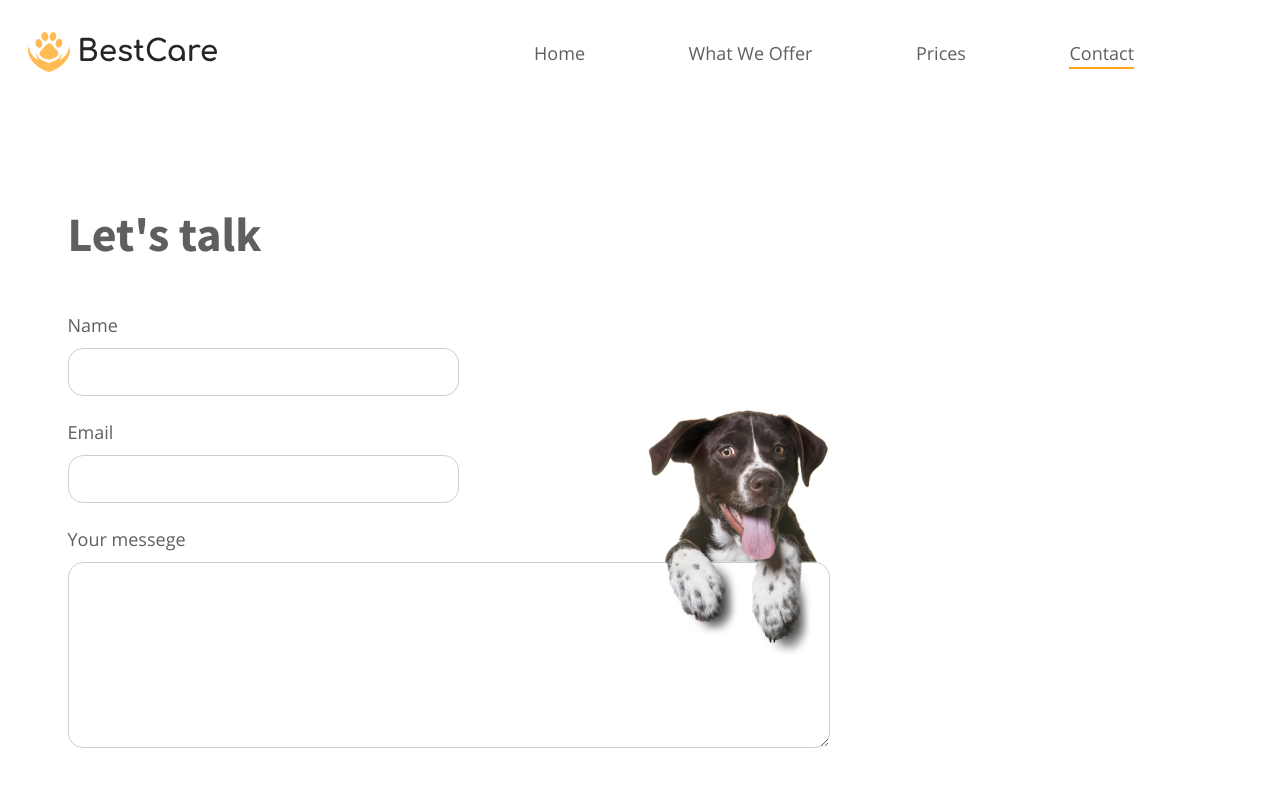
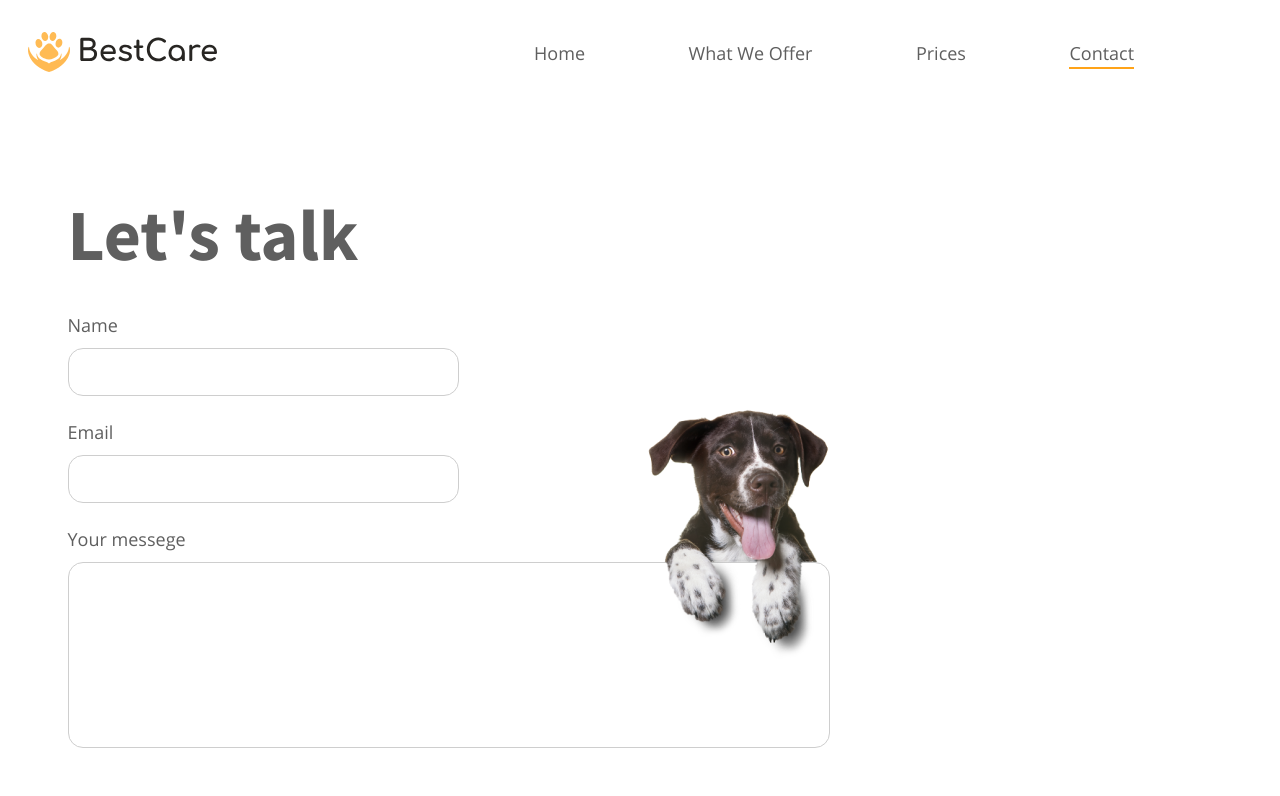
Before and after one commit to joaojvt/bestCare, a React (Vite) app: page /bestCare/contact in a window 1280 px wide. Shown: the top 796 px of the page. Built offline with nearby package versions, Linux system fonts and the light colour scheme.

Commit message:
ajustado pagina de contatos

```diff
--- a/src/pages/Contact/index.tsx
+++ b/src/pages/Contact/index.tsx
@@ -5,6 +5,7 @@ import dogImg from '../../assets/dog-email.png'
 
 const Contact = () => {
   return (
+    <div id='contact'>
       <div className="container">
         <h1 className="big-text">Let's talk</h1>
         <form method="post">
@@ -21,6 +22,7 @@ const Contact = () => {
           <button className="send-button rounded">Send</button>
         </form>
       </div>
+    </div>
   )
 }
 
--- a/src/pages/Contact/styles.scss
+++ b/src/pages/Contact/styles.scss
@@ -1,8 +1,10 @@
 @import "../../styles/vars";
 
+#contact {
   .container {
     flex-direction: column;
   }
+
   h1 {
     font-family: "Source Sans Pro Bold";
     font-size: 72px;
@@ -54,6 +56,7 @@ form {
       padding: 8px 6px;
       font-size: 1rem;
       margin-bottom: 50px;
+      resize: none;
     }
 
     .send-button {
@@ -66,3 +69,4 @@ form {
       margin-bottom: 118px;
     }
   }
+}
--- a/src/pages/WhatWeOffer/index.tsx
+++ b/src/pages/WhatWeOffer/index.tsx
@@ -1,4 +1,5 @@
 import React from 'react'
+
 import './styles.scss'
 import goldenDog from '../../assets/dog-golden.png'
 import fanIcon from '../../assets/fan-icon.svg'
```
Lines whose indentation alone changed are shown as unchanged.
